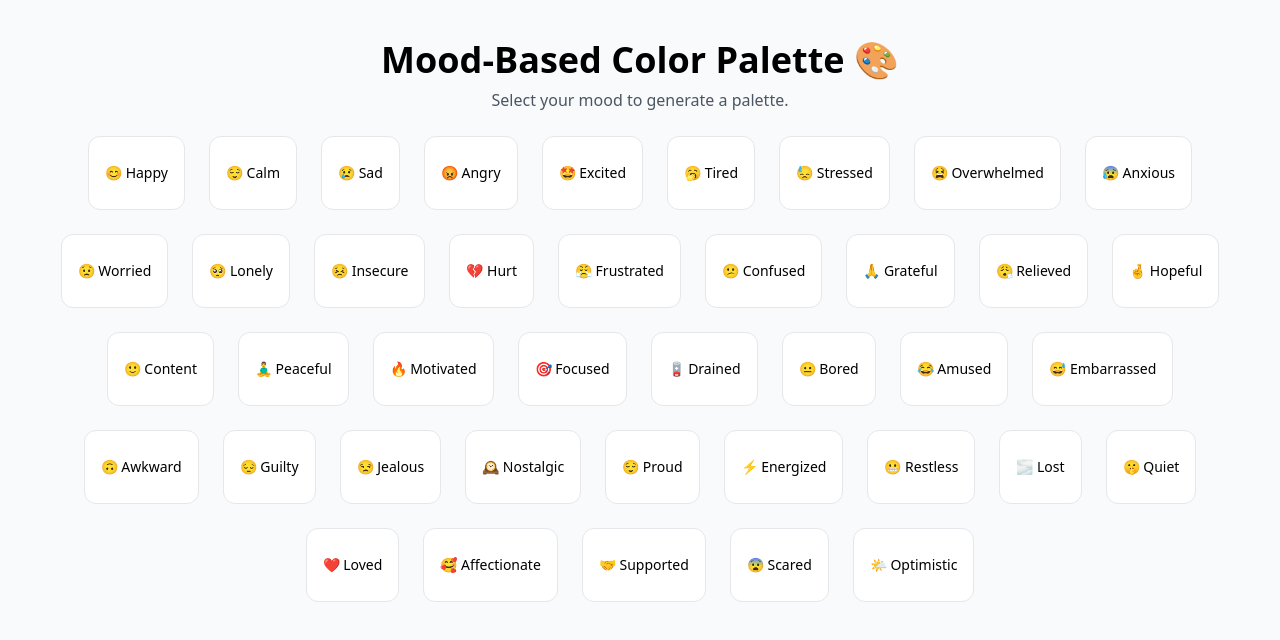
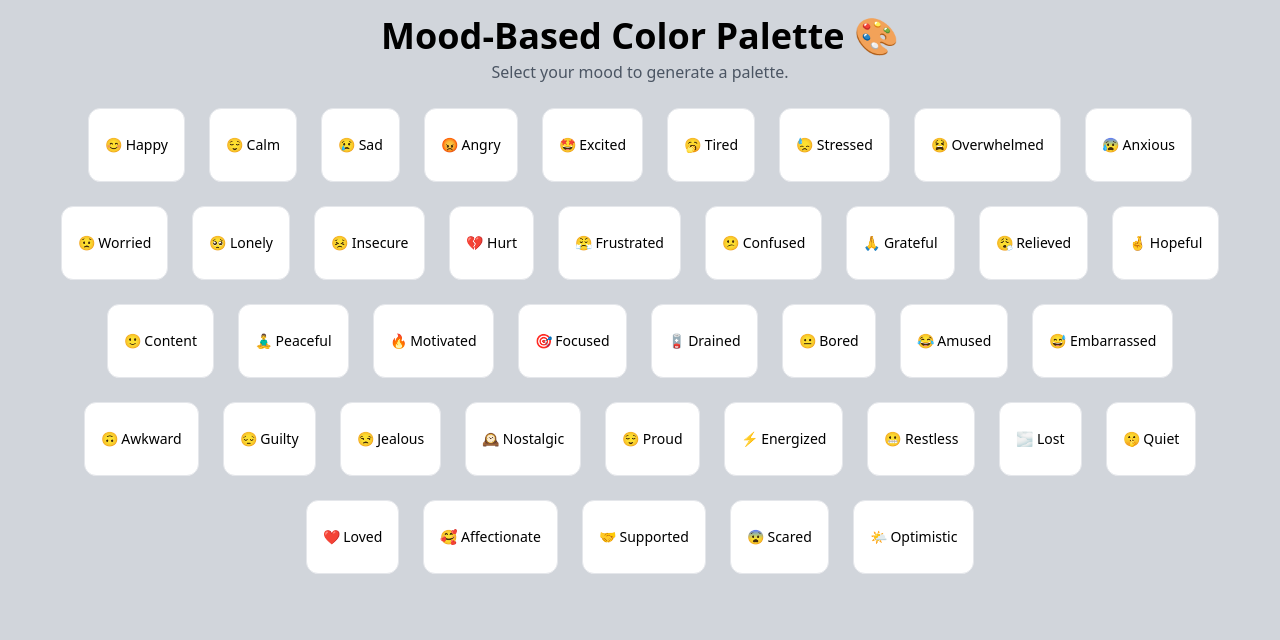
Before and after one commit to RushikeshShinde62/mood-based-color-palette-generator, a React (Vite) app: page / in a window 1280 px wide. Shown: the top 640 px of the page. Built offline with nearby package versions, Linux system fonts and the light colour scheme.

Commit message:
license added

```diff
--- a/src/App.jsx
+++ b/src/App.jsx
@@ -11,9 +11,9 @@ export default function App() {
   };
 
   return (
-    <div className="min-h-screen p-10 text-center bg-gray-50">
+    <div className="min-h-screen pt-4 pr-10 pl-10 pb-10 text-center bg-gray-300">
       <h1 className="text-4xl font-bold">Mood-Based Color Palette 🎨</h1>
-      <p className="text-gray-600 mt-2">Select your mood to generate a palette.</p>
+      <p className="text-gray-600 mt-1">Select your mood to generate a palette.</p>
 
       <MoodSelector onSelect={handleMood} />
 
--- a/src/components/PaletteDisplay.jsx
+++ b/src/components/PaletteDisplay.jsx
@@ -14,9 +14,13 @@ export default function PaletteDisplay({ colors }) {
       ))}
     </div>
 <div
-    className="bg-yellow-400 mt-4 h-8 w-20 rounded-xl inline-block font-semibold cursor-pointer"
+    className="bg-yellow-400 mt-2 pt-1 h-8 w-20 rounded-xl inline-block font-semibold cursor-pointer"
     onClick={copyAll}>
         Copy all
+    </div>
+
+    <div className="mt-1">
+      developed by rushikesh shinde
     </div>
     </>
   );
```
